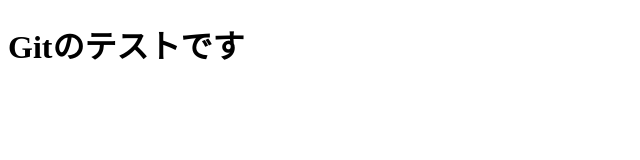
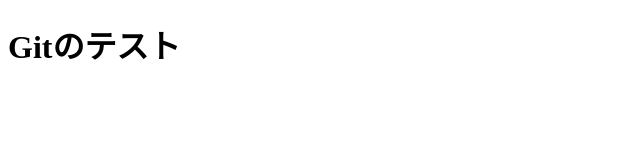
Before and after one commit to koeda/tutorial, a plain HTML site: page index.html in a window 1280 px wide. Shown: the whole page, without its empty margins (0-640 px from the left). Drawn offline with Linux system fonts and the light colour scheme.

Commit message:
A first commit

```diff
--- a/index.html
+++ b/index.html
@@ -5,6 +5,6 @@
 	<title>GitTest</title>
 </head>
 <body>
-	<h1>Gitのテストです</h1>
+	<h1>Gitのテスト</h1>
 </body>
 </html>
```
